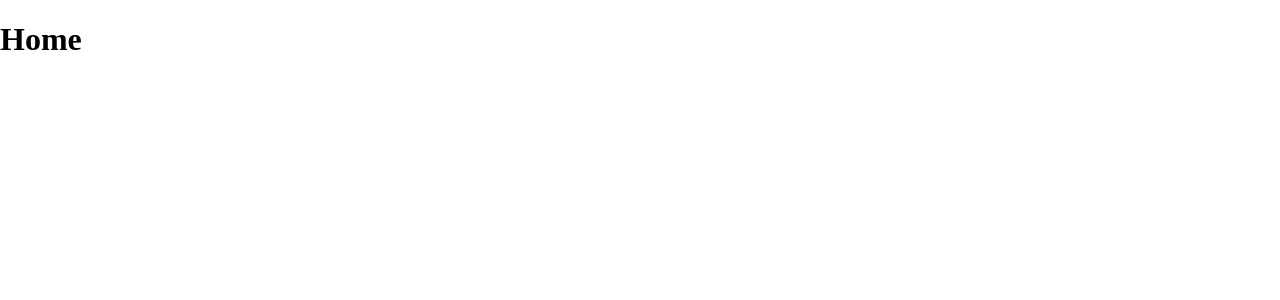
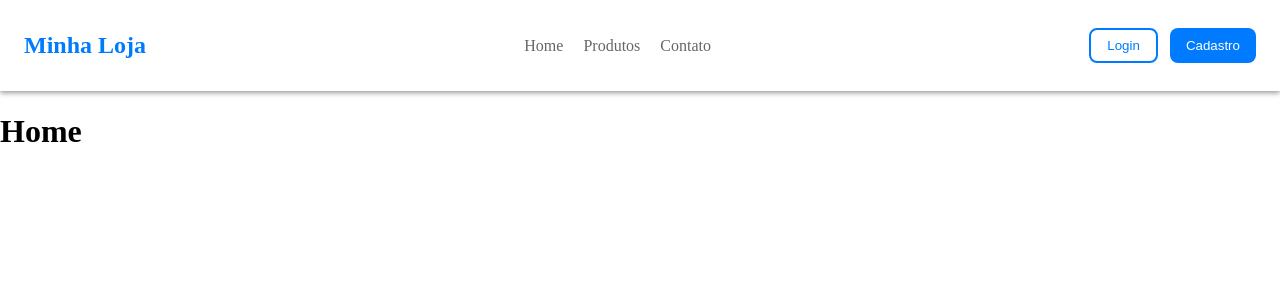
Before and after one commit to WalterFonsecaNeto/app-java-script, a React (Create React App) app: page / in a window 1280 px wide. Shown: the top 300 px of the page. Built offline with nearby package versions, Linux system fonts and the light colour scheme.

Commit message:
Criando componente TopBar

```diff
--- /dev/null
+++ b/src/components/Topbar/Topbar.jsx
@@ -0,0 +1,29 @@
+import styles from "./Topbar.module.css";
+
+export default function TopBar() {
+  return (
+    <header className={styles.topbar}>
+      {/* Logo */}
+      <h1 className={styles.logo}>Minha Loja</h1>
+
+      {/* Navegação */}
+      <nav className={styles.container_nav}>
+        <a href="#" className={styles.link}>
+          Home
+        </a>
+        <a href="#" className={styles.link}>
+          Produtos
+        </a>
+        <a href="#" className={styles.link}>
+          Contato
+        </a>
+      </nav>
+
+      {/* Botões de Login e Cadastro */}
+      <div className={styles.container_botoes}>
+        <button className={styles.botao_login}>Login</button>
+        <button className={styles.botao_cadastro}>Cadastro</button>
+      </div>
+    </header>
+  );
+}
--- /dev/null
+++ b/src/components/Topbar/Topbar.module.css
@@ -0,0 +1,64 @@
+.topbar {
+  background: white;
+  box-shadow: 0px 2px 5px rgba(0, 0, 0, 0.4);
+  padding: 16px 24px;
+  display: flex;
+  justify-content: space-between;
+  align-items: center;
+}
+
+.logo {
+  font-size: 24px;
+  font-weight: bold;
+  color: #007bff;
+}
+
+.container_nav {
+  display: flex;
+  gap: 20px;
+}
+
+.link {
+  text-decoration: none;
+  color: #666;
+  font-size: 16px;
+  transition: color 0.3s ease;
+}
+
+.link:hover {
+  color: #007bff;
+}
+
+.container_botoes {
+  display: flex;
+  gap: 12px;
+}
+
+.botao_login {
+  padding: 8px 16px;
+  border: 2px solid #007bff;
+  color: #007bff;
+  background: transparent;
+  border-radius: 8px;
+  cursor: pointer;
+  transition: all 0.3s ease;
+}
+
+.botao_login:hover {
+  background: #007bff;
+  color: white;
+}
+
+.botao_cadastro {
+  padding: 8px 16px;
+  border: none;
+  background: #007bff;
+  color: white;
+  border-radius: 8px;
+  cursor: pointer;
+  transition: background 0.3s ease;
+}
+
+.botao_cadastro:hover {
+  background: #0056b3;
+}
--- a/src/pages/Home/Home.jsx
+++ b/src/pages/Home/Home.jsx
@@ -1,8 +1,11 @@
-function Home(){
+import TopBar from "../../components/Topbar/Topbar";
 
-    return(
-        <h1>Home</h1>
-    )
-
+function Home() {
+  return (
+    <>
+      <TopBar />
+      <h1>Home</h1>
+    </>
+  );
 }
-export default Home
+export default Home;
```
